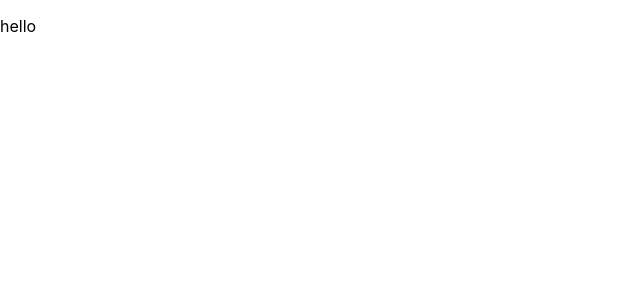
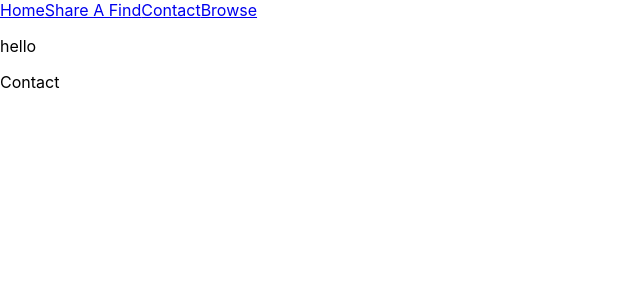
Before and after one commit to FranciscoPink/musicphile, a React (Create React App) app in the folder client/: page /contact in a window 1280 px wide. Shown: the top 300 px of the page, without its empty margins (0-640 px from the left). Built offline with nearby package versions, Linux system fonts and the light colour scheme.

Commit message:
Deplyoment

```diff
--- a/client/src/App.jsx
+++ b/client/src/App.jsx
@@ -1,19 +1,26 @@
 import './App.css';
-// import { Route, Switch } from 'react-router-dom';
-// import Home from './screens/Home';
+import { Route, Swtich } from 'react-router-dom';
+import Home from './screens/Home';
+import Nav from './components/Nav'
+import Contact from "./screens/Contact"
 // import Container from './containers/Container';
 
 function App() {
   return (
-    <p>hello</p>
-    // <Switch>
-    //   {/* <Route path="">
-    //     <Container />
-    //   </Route> */}
-    //   <Route path="/">
-    //     <Home />
-    //   </Route>
-    // </Switch>
+    <switch>
+      <div>
+        <div>
+          <Nav />
+        </div>
+        <div >
+          <Home />
+        </div>
+        <div>
+          <Route path="/contact" ><Contact /></Route>
+          {/* <Route path="/" ></Route> */}
+        </div>
+      </div>
+    </switch>
   );
 }
 
--- a/client/src/components/Nav.jsx
+++ b/client/src/components/Nav.jsx
@@ -0,0 +1,14 @@
+import { Link } from "react-router-dom";
+
+export default function Nav() {
+  return (
+    <div>
+      <nav className="nav">
+        <Link className="link" to="/">Home</Link>
+        <Link className="link" to="/create">Share A Find</Link>
+        <Link className="link" to="/contact">Contact</Link>
+        <Link className="link" to="/browse">Browse</Link>
+      </nav>
+    </div>
+  )
+}
--- a/client/src/screens/Contact.jsx
+++ b/client/src/screens/Contact.jsx
@@ -0,0 +1,7 @@
+function Home() {
+  return (
+    <p>Contact</p>
+  )
+}
+
+export default Home;
--- a/client/src/screens/Home.jsx
+++ b/client/src/screens/Home.jsx
@@ -0,0 +1,7 @@
+function Home() {
+  return (
+    <p>hello</p>
+  )
+}
+
+export default Home;
```
